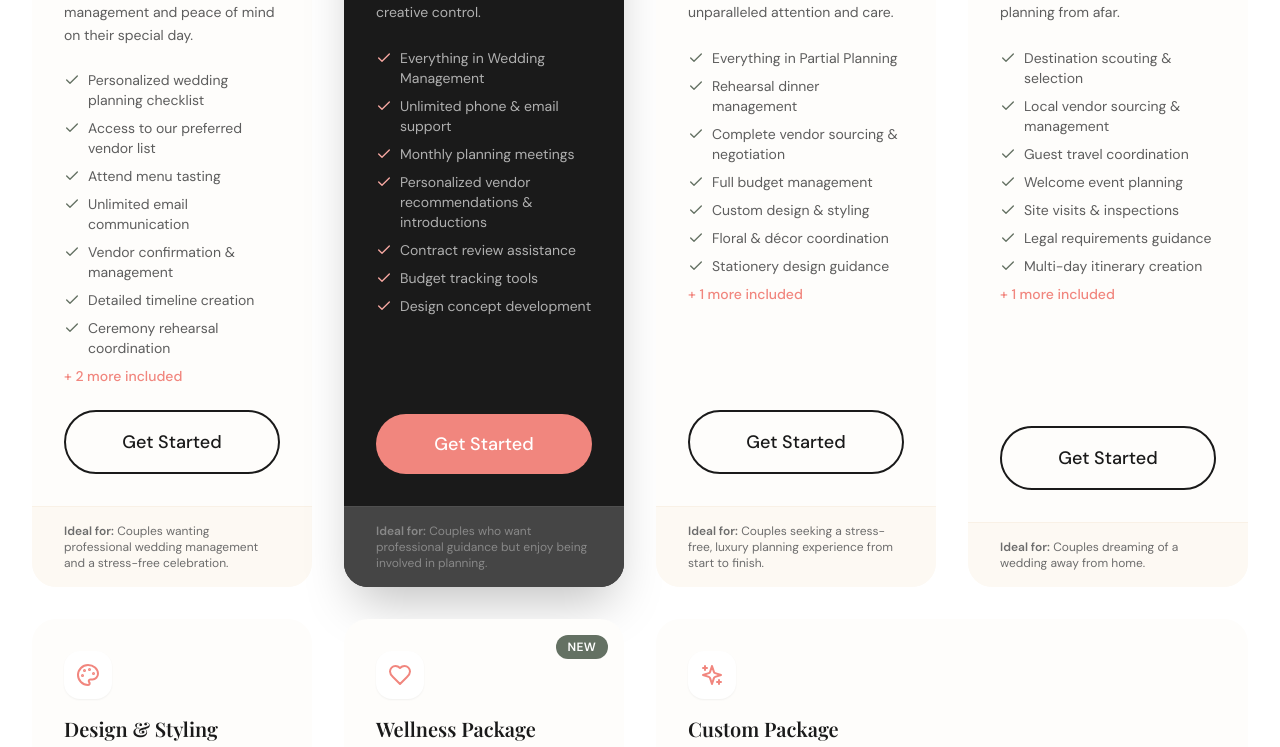
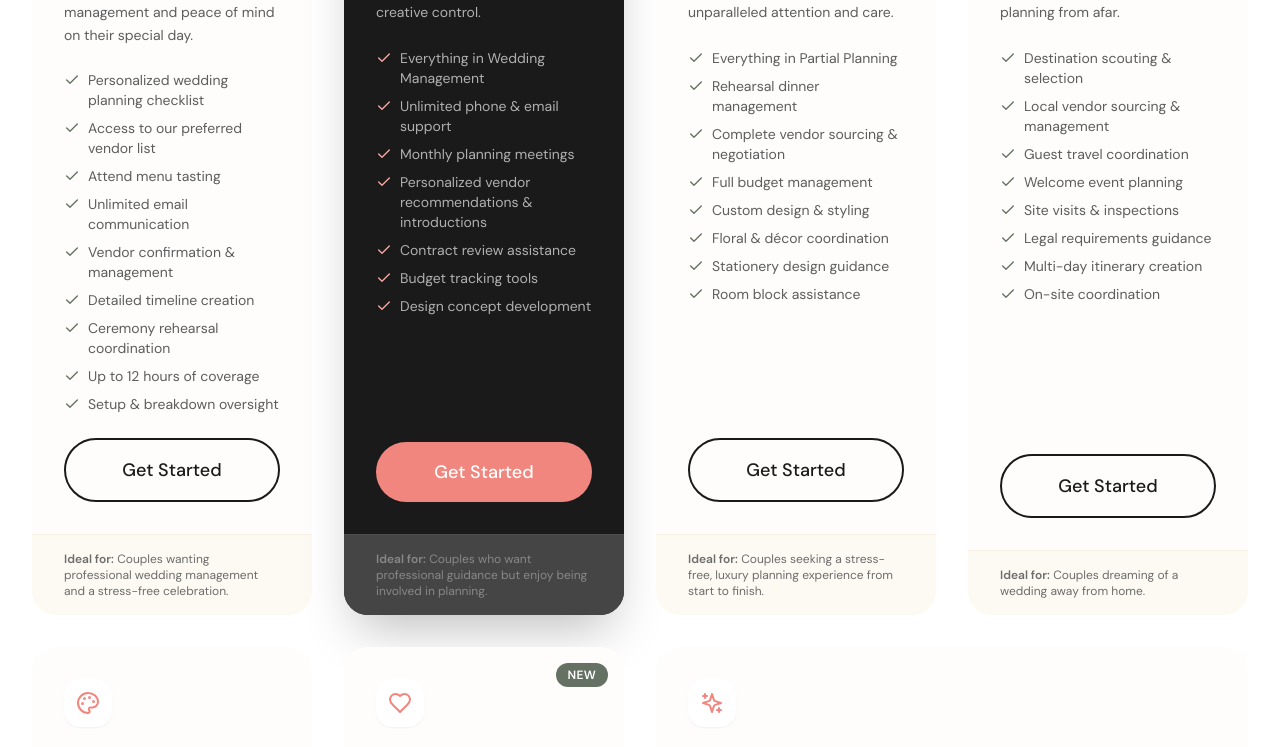
Before and after one commit to charmas3r/cursor-website, a Next.js app: page /packages in a window 1280 px wide. Shown: the part 1315-2062 px from the top of the page. Built offline with nearby package versions, Linux system fonts and the light colour scheme; a web font is replaced by a local one.

Commit message:
Show all package features, remove truncation

```diff
--- a/app/packages/page.tsx
+++ b/app/packages/page.tsx
@@ -485,7 +485,7 @@ export default function PackagesPage(): JSX.Element {
 
                   {/* Features */}
                   <ul className="space-y-2 mb-6 flex-1">
-                    {pkg.features.slice(0, 7).map((feature) => (
+                    {pkg.features.map((feature) => (
                       <li key={feature} className="flex items-start gap-2">
                         <Check
                           className={cn(
@@ -504,16 +504,6 @@ export default function PackagesPage(): JSX.Element {
                         </span>
                       </li>
                     ))}
-                    {pkg.features.length > 7 && (
-                      <li
-                        className={cn(
-                          "text-sm font-medium",
-                          pkg.popular ? "text-blush-300" : "text-blush-500"
-                        )}
-                      >
-                        + {pkg.features.length - 7} more included
-                      </li>
-                    )}
                   </ul>
 
                   {/* CTA Button */}
```
